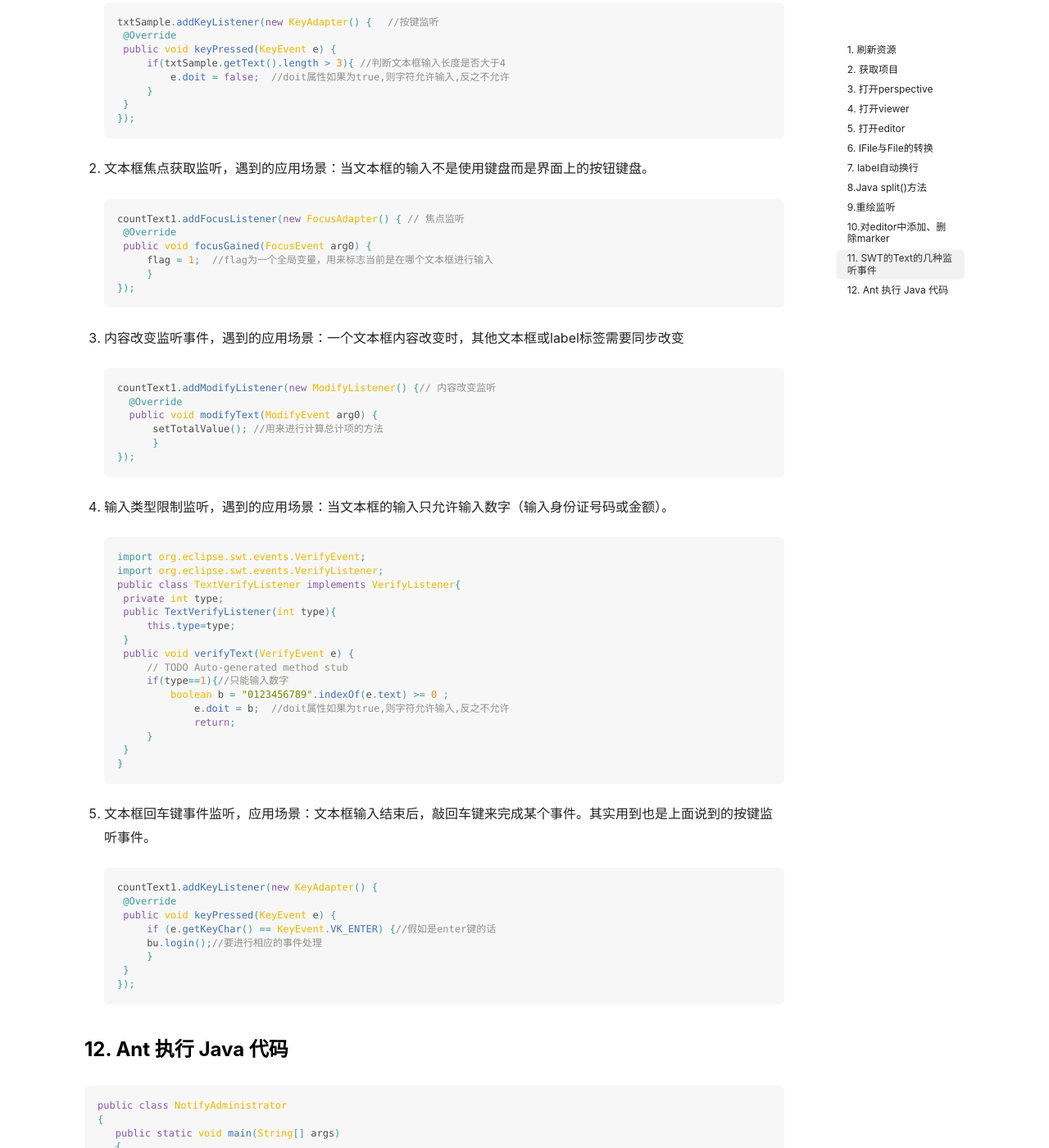
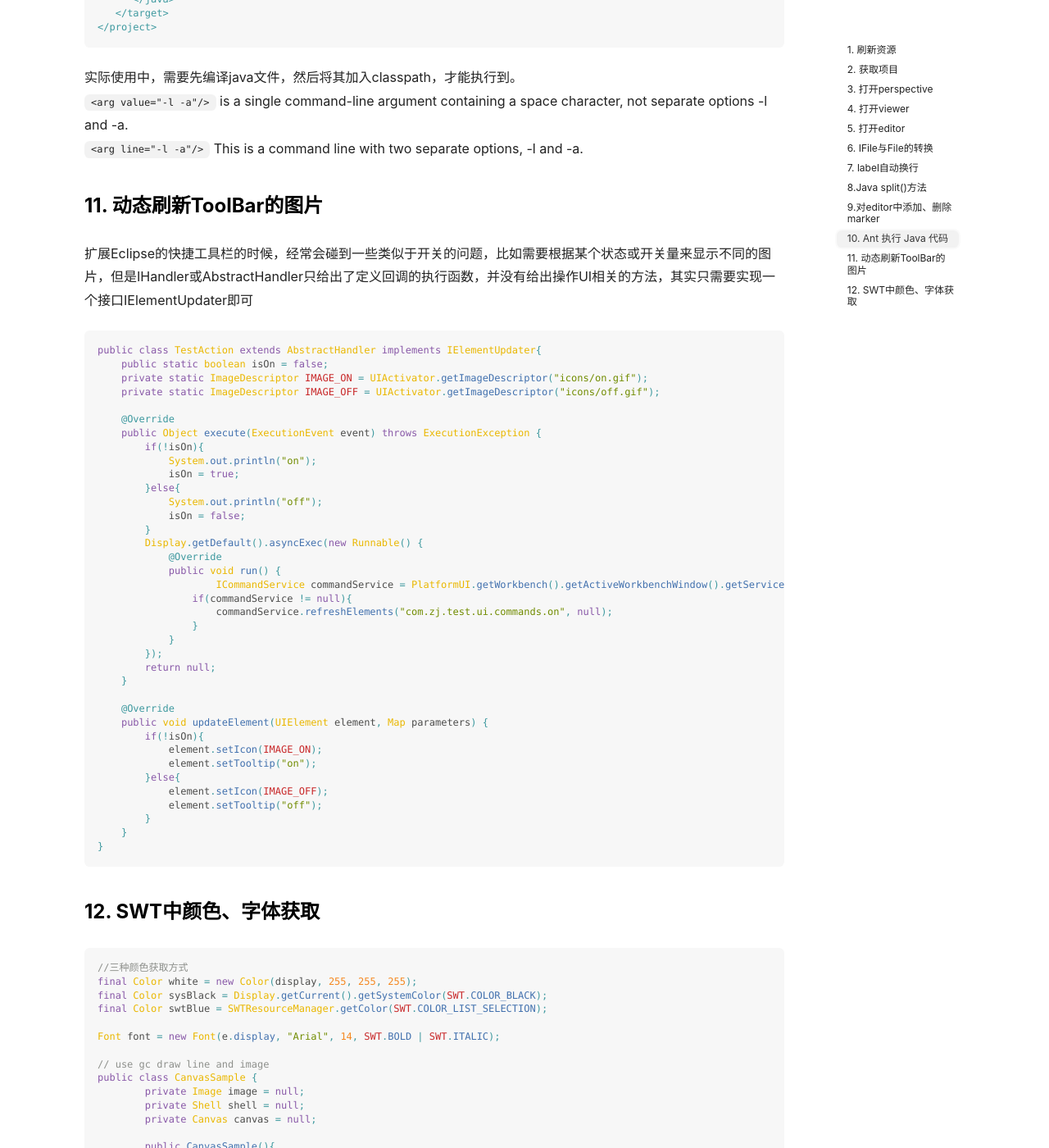
Before and after one commit to kefuzheng/kefuzheng.github.io, a Jekyll site: the page built from _posts/2019-11-26-eclipse-plugin-knowledge.md, in a window 1280 px wide and 1400 px high, scrolled down 3316 px. Shown: the whole window at 82% size. Built offline with Jekyll 4.4.1, drawn with Linux system fonts in a browser that asks for light colours; nearby versions of some CDN libraries; some of the changed text lies outside the part shown.

Commit message:
update knowledge

````diff
--- a/_posts/2019-11-26-eclipse-plugin-knowledge.md
+++ b/_posts/2019-11-26-eclipse-plugin-knowledge.md
@@ -72,28 +72,7 @@ split() 方法根据匹配给定的正则表达式来拆分字符串。
 注意： . 、 $、 | 和 * 等转义字符，必须得加 \\。
 注意：多个分隔符，可以用 | 作为连字符。
 
-### 9.重绘监听
-```java
-Composite textComp = new Composite(pragmaComposite, SWT.NONE);
-textComp.setLayout(new GridLayout(1, false));
-textGrid = new GridData(SWT.FILL, SWT.FILL, false, true, 1, 1);
-textGrid.heightHint = 40;
-textGrid.exclude = true;
-
-textComp.setLayoutData(textGrid);
-textComp.addPaintListener(new PaintListener() {
-	@Override
-	public void paintControl(PaintEvent e) {
-		GC gc = e.gc;
-		gc.setForeground(Display.getDefault().getSystemColor(SWT.COLOR_RED));
-		gc.drawText("RESOURCE directive is deprecated, use\nBIND_OP or BIND_STORAGE instead",
-				5, 0);
-	}
-});
-```
-对composite进行重绘，重新写了文字，这种方法可以用在，有主题颜色覆盖，一般常用的改字体颜色不生效的情况下
-
-### 10.对editor中添加、删除marker
+### 9.对editor中添加、删除marker
 ```java
 import org.eclipse.core.resources.IMarker;
 
@@ -131,68 +110,8 @@ private void removeWarningMarker(List<Integer> errorLines, IFile currentFile) {
 	}
 }
 ```
-### 11. SWT的Text的几种监听事件
-1. 文本框按键监听事件，遇到的应用场景：需要对文本框进行输入长度限制时
-```java
-txtSample.addKeyListener(new KeyAdapter() { 　//按键监听
-    @Override
-    public void keyPressed(KeyEvent e) {
-        if(txtSample.getText().length > 3){ //判断文本框输入长度是否大于4
-            e.doit = false;  //doit属性如果为true,则字符允许输入,反之不允许
-        }
-    }
-});
-```
-2. 文本框焦点获取监听，遇到的应用场景：当文本框的输入不是使用键盘而是界面上的按钮键盘。
-```java
-countText1.addFocusListener(new FocusAdapter() { // 焦点监听
-    @Override
-    public void focusGained(FocusEvent arg0) {
-        flag = 1;  //flag为一个全局变量，用来标志当前是在哪个文本框进行输入
-        }
-});
-```
-3. 内容改变监听事件，遇到的应用场景：一个文本框内容改变时，其他文本框或label标签需要同步改变
-```java
-countText1.addModifyListener(new ModifyListener() {// 内容改变监听
-     @Override
-     public void modifyText(ModifyEvent arg0) {
-         setTotalValue(); //用来进行计算总计项的方法
-         }
-});
-```
-4. 输入类型限制监听，遇到的应用场景：当文本框的输入只允许输入数字（输入身份证号码或金额）。
-```java
-import org.eclipse.swt.events.VerifyEvent;
-import org.eclipse.swt.events.VerifyListener;
-public class TextVerifyListener implements VerifyListener{
-	private int type;
-	public TextVerifyListener(int type){
-		this.type=type;
-	}
-	public void verifyText(VerifyEvent e) {
-	    // TODO Auto-generated method stub
-	    if(type==1){//只能输入数字
-	        boolean b = "0123456789".indexOf(e.text) >= 0 ;
-                e.doit = b;  //doit属性如果为true,则字符允许输入,反之不允许
-                return;
-	    }
-	}
-}
-```
-5. 文本框回车键事件监听，应用场景：文本框输入结束后，敲回车键来完成某个事件。其实用到也是上面说到的按键监听事件。
-```java
-countText1.addKeyListener(new KeyAdapter() {
-    @Override
-    public void keyPressed(KeyEvent e) {
-        if (e.getKeyChar() == KeyEvent.VK_ENTER) {//假如是enter键的话
-        bu.login();//要进行相应的事件处理
-        }
-    }
-});
-```
 
-### 12. Ant 执行 Java 代码
+### 10. Ant 执行 Java 代码
 ```java
 public class NotifyAdministrator
 {
@@ -213,7 +132,7 @@ build.xml
 <?xml version="1.0"?>
 <project name="sample" basedir="." default="notify">
    <target name="notify">
-      <java fork="true" failonerror="yes" classname="NotifyAdministrator">
+      <java fork="false" failonerror="yes" classname="NotifyAdministrator">
          <arg line="admin@test.com"/>
 				 <classpath>
 				  	<pathelement location="dist/test.jar"/>
@@ -226,7 +145,111 @@ build.xml
 实际使用中，需要先编译java文件，然后将其加入classpath，才能执行到。
 `<arg value="-l -a"/>` is a single command-line argument containing a space character, not separate options -l and -a.
 `<arg line="-l -a"/>` This is a command line with two separate options, -l and -a.
+### 11. 动态刷新ToolBar的图片
+扩展Eclipse的快捷工具栏的时候，经常会碰到一些类似于开关的问题，比如需要根据某个状态或开关量来显示不同的图片，但是IHandler或AbstractHandler只给出了定义回调的执行函数，并没有给出操作UI相关的方法，其实只需要实现一个接口IElementUpdater即可
+```java
+public class TestAction extends AbstractHandler implements IElementUpdater{
+    public static boolean isOn = false;
+    private static ImageDescriptor IMAGE_ON = UIActivator.getImageDescriptor("icons/on.gif");
+    private static ImageDescriptor IMAGE_OFF = UIActivator.getImageDescriptor("icons/off.gif");
 
+    @Override
+    public Object execute(ExecutionEvent event) throws ExecutionException {
+        if(!isOn){
+            System.out.println("on");
+            isOn = true;
+        }else{
+            System.out.println("off");
+            isOn = false;
+        }
+        Display.getDefault().asyncExec(new Runnable() {
+            @Override
+            public void run() {
+                    ICommandService commandService = PlatformUI.getWorkbench().getActiveWorkbenchWindow().getService(ICommandService.class);
+                if(commandService != null){
+                    commandService.refreshElements("com.zj.test.ui.commands.on", null);
+                }
+            }
+        });
+        return null;
+    }
+
+    @Override
+    public void updateElement(UIElement element, Map parameters) {
+        if(!isOn){
+            element.setIcon(IMAGE_ON);
+            element.setTooltip("on");
+        }else{
+            element.setIcon(IMAGE_OFF);
+            element.setTooltip("off");
+        }
+    }
+}
+```
+### 12. SWT中颜色、字体获取
+```java
+//三种颜色获取方式
+final Color white = new Color(display, 255, 255, 255);
+final Color sysBlack = Display.getCurrent().getSystemColor(SWT.COLOR_BLACK);
+final Color swtBlue = SWTResourceManager.getColor(SWT.COLOR_LIST_SELECTION);
+
+Font font = new Font(e.display, "Arial", 14, SWT.BOLD | SWT.ITALIC);
+
+// use gc draw line and image
+public class CanvasSample {
+	private Image image = null;
+	private Shell shell = null;
+	private Canvas canvas = null;
+
+	public CanvasSample(){
+		createContent();
+	}
+
+	public void createContent(){
+		shell = new Shell();
+		shell.setLayout(new FillLayout());
+		image = new Image(shell.getDisplay(), getClass().getResourceAsStream("1.gif"));
+		canvas = new Canvas(shell, SWT.NONE);
+		canvas.addPaintListener(new PaintListener(){
+			public void paintControl(PaintEvent e){
+				//绘制图像
+				e.gc.drawImage(image, 10, 10);
+				//绘制椭圆
+				e.gc.drawOval(20, 20, 200, 100);
+				//绘制直线
+				e.gc.drawLine(20,10,100,20);
+
+				Font font = new Font(e.display, "Arial", 14, SWT.BOLD | SWT.ITALIC);
+				//绘制字符串
+				e.gc.drawString("This is a String", 30, 20);
+
+				//设置display前景色
+				e.gc.setForeground(e.display.getSystemColor(SWT.COLOR_GREEN));
+				//设置display字体
+				e.gc.setFont(font);
+				//设置display 背景色
+				e.gc.setBackground(e.display.getSystemColor(SWT.COLOR_DARK_GRAY));
+				//再绘制字符串
+				e.gc.drawString("This is a String", 30, 50);
+				font.dispose();
+			}
+		});
+		shell.setSize(200, 150);
+	}
+
+	public static void main(String[] args){
+		Display display = Display.getDefault();
+		CanvasSample cSample = new CanvasSample();
+		cSample.getShell().open();
+		while(!cSample.getShell().isDisposed()){
+			if(!display.readAndDispatch())
+				display.sleep();
+		}
+		cSample.getImage().dispose();
+		display.dispose();
+	}
+}
+```
 
 
 ----
````
Also changed, not shown: other parts of _posts/2019-11-26-eclipse-plugin-knowledge.md (+2 -0 lines), _posts/2019-05-22-linux-knowledge.md (+34 -0 lines), _posts/2019-08-01-change-handler-to-aciton.md (+6 -0 lines), _posts/2020-03-26-java-knowledge.md (+15 -0 lines), _posts/2021-02-08-eclipse-plugin-listener.md (added, +135 -0 lines), _posts/2021-02-08-makefile-knowledge.md (added, +40 -0 lines).
